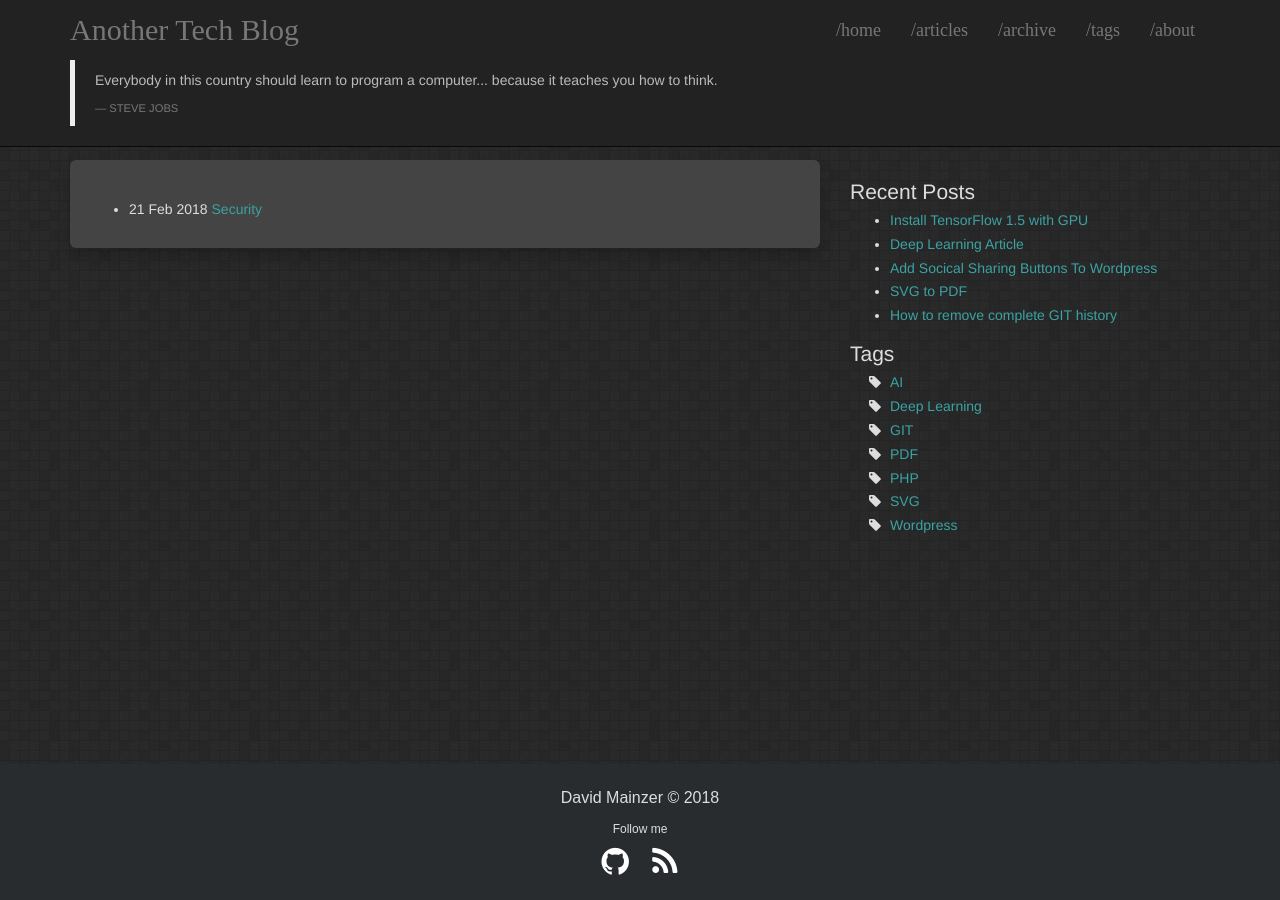
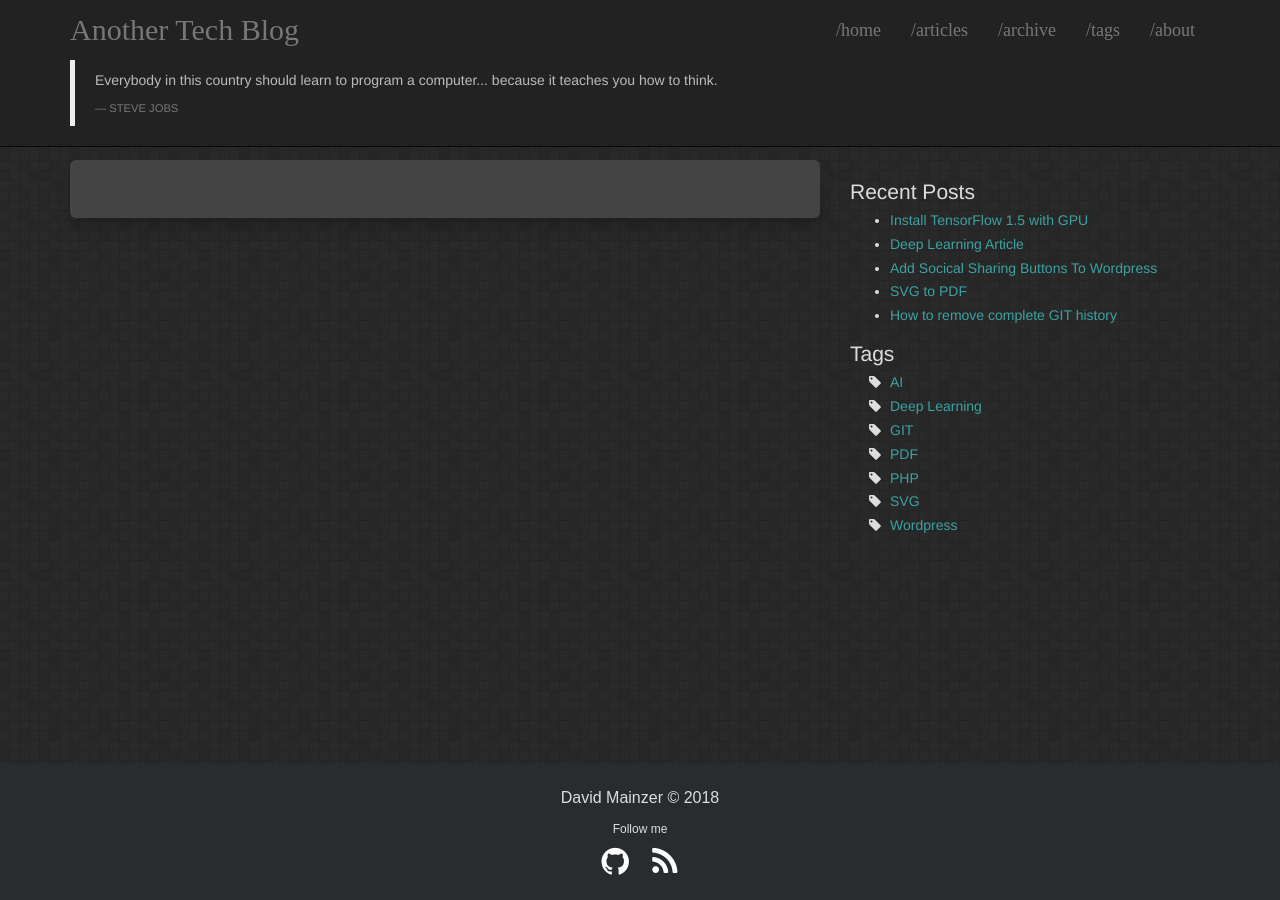
Before and after one commit to davidmainzer/davidmainzer.github.io, a Jekyll site: the page built from tag/Security.md, in a window 1280 px wide and 900 px high. Built offline with Jekyll 4.4.1, drawn with Linux system fonts in a browser that asks for light colours.

Commit message:
Update tag_index.html

```diff
--- a/_layouts/tag_index.html
+++ b/_layouts/tag_index.html
@@ -18,21 +18,5 @@ layout: page
         {% endfor %}
       {% endfor %}
     </ul>
-
-
-    <ul>
-      {% for art in site.articles %}
-        {% for tag in art.tags %}
-          {% if tag == page.tag %}
-          <li class="archive_list">
-            <time>{{ art.date | date_to_string }}</time>
-            <a class="archive_list_article_link" href='{{ art.url | relative_url }}'>{{art.title}}</a>
-            <p>{{art.description}}</p>
-          </li>
-          {% endif %}
-        {% endfor %}
-      {% endfor %}
-    </ul>
-
   </div>
 </div>
```
